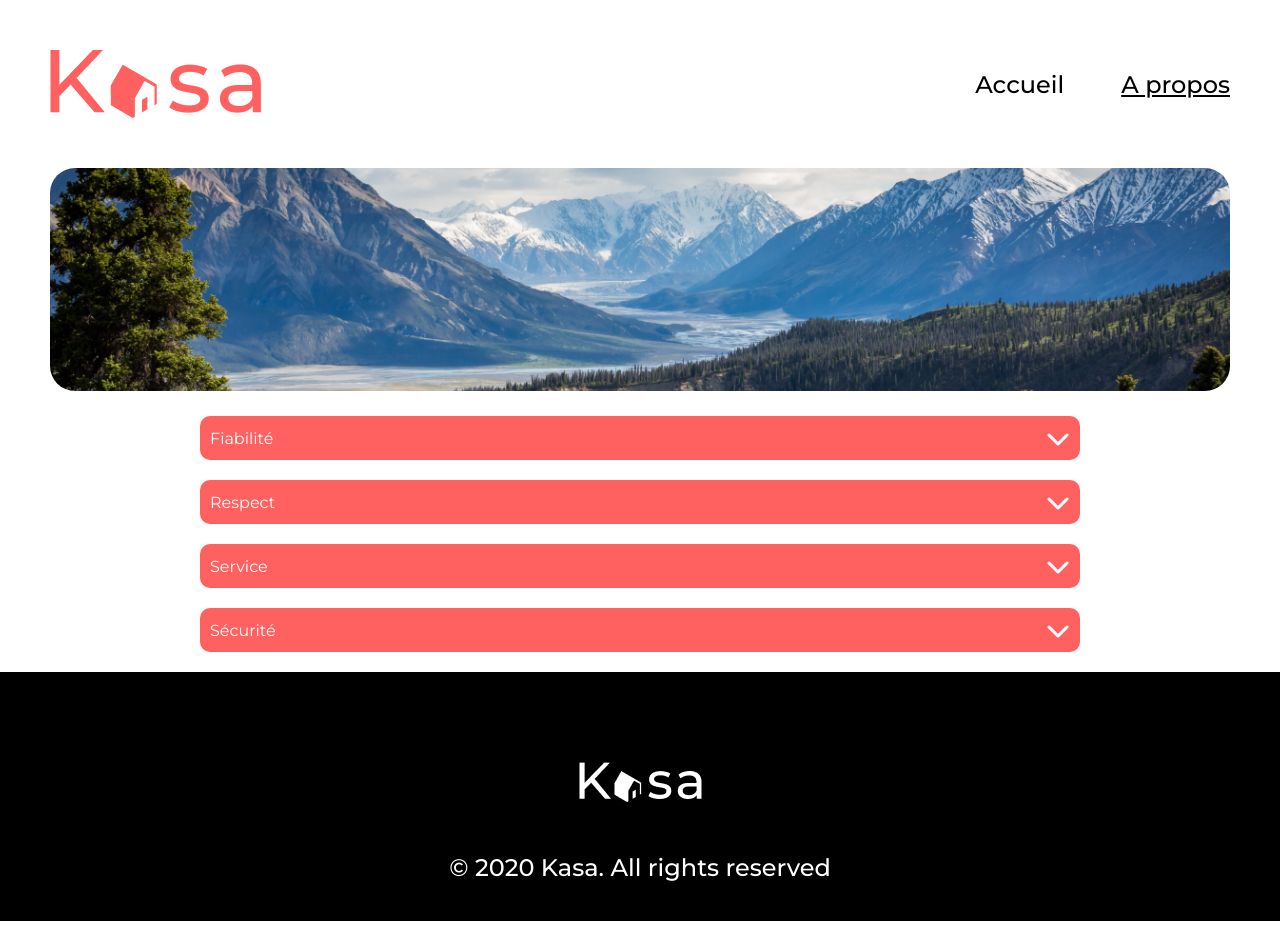
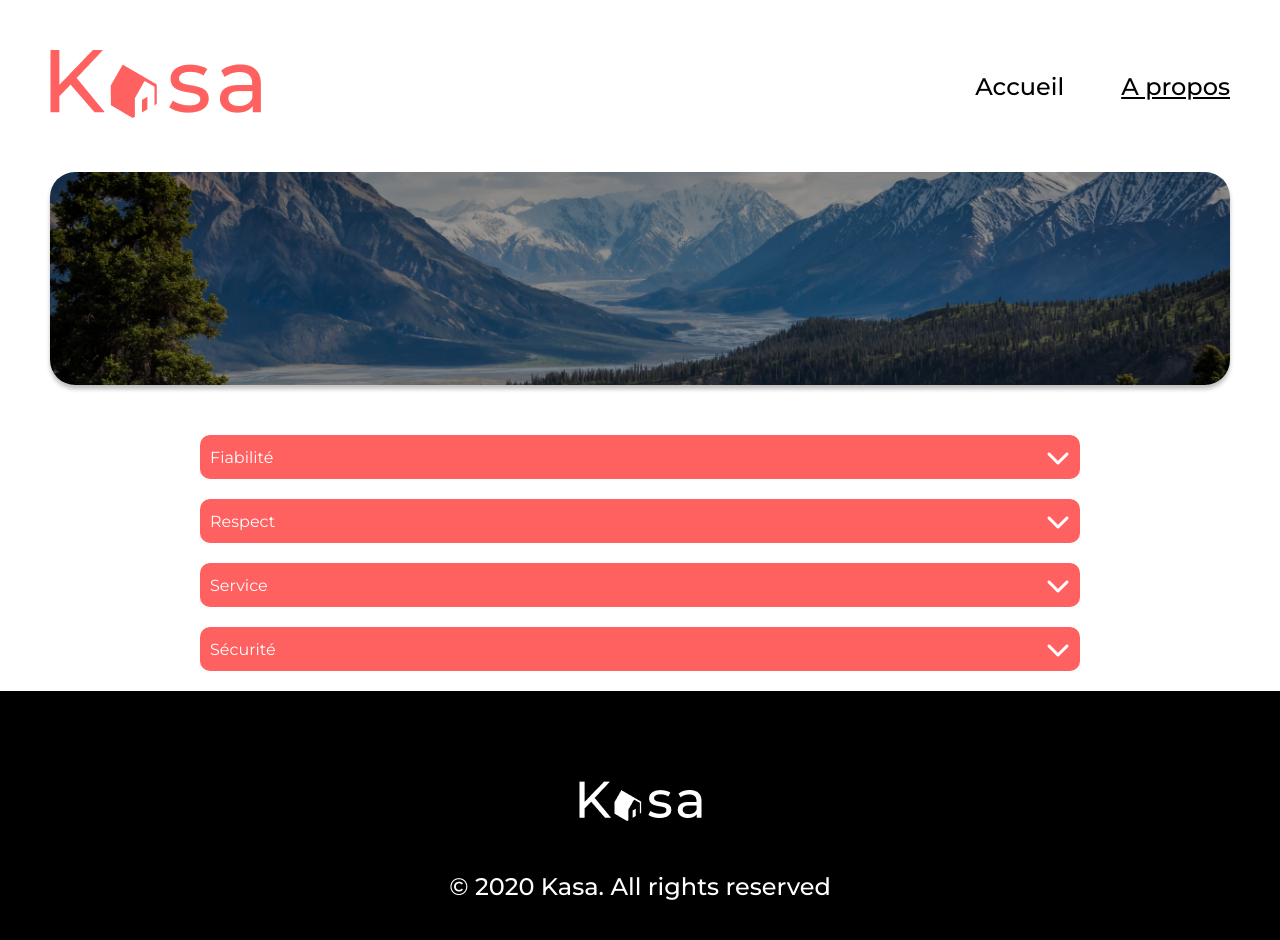
Before and after one commit to Antholovisi/OC_projet_5, a React (Create React App) app in the folder kasa/: page /about in a window 1280 px wide. Built offline with nearby package versions, Linux system fonts and the light colour scheme.

Commit message:
Ajustement animation collapse et carou

```diff
--- a/kasa/src/components/ApartmentBanner/ApartmentBanner.scss
+++ b/kasa/src/components/ApartmentBanner/ApartmentBanner.scss
@@ -1,52 +1,83 @@
 @import '../variables/colors.scss';
 @import '../variables/mixins.scss';
 
-.apartment-banner {
+.carousel-container {
+  position: relative;
+  overflow: hidden;
   margin-bottom: 25px;
-  position: relative;
 
-  img {
-    @include responsive-img(415px);
-  }
+  .carousel {
+    position: relative;
+    overflow: hidden;
 
-  &.about-banner {
-    img {
-      height: 223px;
-    }
-  }
-
-  @include media('(max-width: 768px)') {
-    img {
-      height: 255px;
+    .carousel-inner {
+      height: 415px;
+      display: flex;
+      transition: transform 0.5s ease-in-out;
+      width: 100%;
     }
 
-    &.about-banner {
+    .slide {
+      width: 100%;
+      flex: 0 0 auto;
+      transition: opacity 0.5s ease-in-out;
+      overflow: hidden;
+      display: flex;
+      border-radius: 25px;
+
       img {
-        height: 111px;
+        width: 100%;
+        object-fit: cover;
+      }
+    }
+
+    .arrow {
+      position: absolute;
+      top: 50%;
+      transform: translateY(-50%);
+      background-color: rgba(0, 0, 0, 0);
+      color: $white-color;
+      border: none;
+      cursor: pointer;
+      z-index: 10;
+      font-size: 75px;
+      padding: 10px;
+      transition: background-color 0.3s ease-in-out;
+      border-radius: 0;
+      &.prev {
+        left: 10px;
+      }
+
+      &.next {
+        right: 10px;
+      }
+
+      &:hover {
+        background-color: rgba(0, 0, 0, 0.3);
       }
     }
   }
 
-  .custom-prev-arrow,
-  .custom-next-arrow {
+  .counter {
     position: absolute;
-    top: 50%;
-    transform: translateY(-50%);
-    @include flex-center(row, center, center);
-    cursor: pointer;
-    z-index: 10;
+    bottom: 10px;
+    left: 50%;
+    transform: translateX(-50%);
+    color: $white-color;
+    font-size: 18px;
+    padding: 5px 10px;
+    background-color: rgba(0, 0, 0, 0.3);
+    border-radius: 5px;
+  }
 
-    &.custom-prev-arrow {
-      left: 10px;
-    }
-
-    &.custom-next-arrow {
-      right: 10px;
-    }
-
-    i {
-      color: $white-color;
-      font-size: clamp(25px, 8vw, 96px);
+  @include media('(max-width: 768px)') {
+    .carousel {
+      .carousel-inner {
+        height: 255px;
+      }
+      .arrow {
+        font-size: 24px;
+      }
     }
   }
 }
--- a/kasa/src/components/ApartmentBanner/index.jsx
+++ b/kasa/src/components/ApartmentBanner/index.jsx
@@ -1,55 +1,43 @@
 import React, { useState } from 'react';
-import { Carousel } from 'react-responsive-carousel';
-import 'react-responsive-carousel/lib/styles/carousel.min.css';
 import './ApartmentBanner.scss';
 
-function ApartmentBanner({ additionalClass, images }) {
+function Carousel({ images }) {
   const [currentSlide, setCurrentSlide] = useState(0);
 
-  const handleNext = () => {
+  const nextSlide = () => {
     setCurrentSlide((prevSlide) => (prevSlide + 1) % images.length);
   };
 
-  const handlePrev = () => {
+  const prevSlide = () => {
     setCurrentSlide((prevSlide) =>
       prevSlide === 0 ? images.length - 1 : prevSlide - 1
     );
   };
 
   return (
-    <div className={`apartment-banner ${additionalClass}`}>
-      <Carousel
-        showThumbs={false}
-        showIndicators={false}
-        selectedItem={currentSlide}
-        onChange={setCurrentSlide}
-        onClickItem={() => {}}
-        onClickNext={handleNext}
-        onClickPrev={handlePrev}
-        infiniteLoop={true}
-        showStatus={false} // Cacher le compteur de diapositives
-        renderArrowPrev={(onClickHandler, hasPrev, label) =>
-          hasPrev && (
-            <div className="custom-prev-arrow" onClick={onClickHandler}>
-              <i className="fa-solid fa-chevron-left"></i>
+    <div className="carousel-container">
+      <div className="carousel">
+        <div
+          className="carousel-inner"
+          style={{
+            transform: `translateX(-${currentSlide * 100}%)`,
+          }}>
+          {images.map((imageUrl, index) => (
+            <div key={index} className="slide">
+              <img src={imageUrl} alt={`Slide ${index + 1}`} />
             </div>
-          )
-        }
-        renderArrowNext={(onClickHandler, hasNext, label) =>
-          hasNext && (
-            <div className="custom-next-arrow" onClick={onClickHandler}>
-              <i className="fa-solid fa-chevron-right"></i>
-            </div>
-          )
-        }>
-        {images.map((imageUrl, index) => (
-          <div key={index}>
-            <img src={imageUrl} alt={`Slide ${index}`} />
-          </div>
-        ))}
-      </Carousel>
+          ))}
+        </div>
+        <button className="arrow prev" onClick={prevSlide}>
+          <i className="fa-solid fa-chevron-left"></i>
+        </button>
+        <button className="arrow next" onClick={nextSlide}>
+          <i className="fa-solid fa-chevron-right"></i>
+        </button>
+      </div>
+      <div className="counter">{`${currentSlide + 1}/${images.length}`}</div>
     </div>
   );
 }
 
-export default ApartmentBanner;
+export default Carousel;
--- a/kasa/src/components/ApartmentDetails/index.jsx
+++ b/kasa/src/components/ApartmentDetails/index.jsx
@@ -16,7 +16,9 @@
           className={`fa-solid fa-chevron-down ${isOpen ? 'rotate' : ''}`}
           onClick={toggleDescription}></i>
       </p>
-      {isOpen && <p className="description-content">{content}</p>}
+      <div className={`description-content ${isOpen ? 'open' : 'closed'}`}>
+        <p>{content}</p>
+      </div>
     </div>
   );
 }
--- a/kasa/src/components/Header/index.jsx
+++ b/kasa/src/components/Header/index.jsx
@@ -6,12 +6,14 @@
 function Header() {
   return (
     <div className="navContainer">
-      <img src={Logo} alt="Logo Kasa orange" />
+      <NavLink to="/">
+        <img src={Logo} alt="Logo Kasa orange" />
+      </NavLink>
       <nav className="navBar">
-        <NavLink exact to="/" activeClassName="active">
+        <NavLink to="/" activeclassname="active">
           Accueil
         </NavLink>
-        <NavLink to="/about" activeClassName="active">
+        <NavLink to="/about" activeclassname="active">
           A propos
         </NavLink>
       </nav>
--- a/kasa/src/components/banner/index.jsx
+++ b/kasa/src/components/banner/index.jsx
@@ -1,15 +1,17 @@
-import Logo from '../../Assets/img_banner1.png';
+import React from 'react';
 import './banner.scss';
 
-function Banner() {
+function Banner({ showText, imageUrl }) {
   return (
     <div className="banner">
-      <img src={Logo} alt="paysage banner" />
-      <div className="banner-text">
-        <p>
-          Chez vous,<span className="second-line"> et partout ailleurs</span>
-        </p>
-      </div>
+      <img src={imageUrl} alt="paysage banner" />
+      {showText && (
+        <div className="banner-text">
+          <p>
+            Chez vous,<span className="second-line"> et partout ailleurs</span>
+          </p>
+        </div>
+      )}
     </div>
   );
 }
--- /dev/null
+++ b/kasa/src/data/aboutData.json
@@ -0,0 +1,5 @@
+{
+    "contentFiabilite": "Les annonces postées sur Kasa garantissent une fiabilité totale. Les photos sont conformes aux logements et toutes les informations sont régulièrement vérifiées par nos équipes.",
+    "contentRespect": "La bienveillance fait partie des valeurs fondatrices de Kasa. Tout comportement discriminatoire ou de perturbation du voisinage entraînera une exclusion de notre plateforme.",
+    "contentSecurite": "La sécurité est la priorité de Kasa. Aussi bien pour nos hôtes que pour les voyageurs, chaque logement correspond aux critères de sécurité établis par nos services. En laissant une note aussi bien à l'hôte qu'au locataire, cela permet à nos équipes de vérifier que les standards sont bien respectés. Nous organisons également des ateliers sur la sécurité domestique pour nos clients."
+  }
--- a/kasa/src/pages/a_propos/index.jsx
+++ b/kasa/src/pages/a_propos/index.jsx
@@ -1,26 +1,22 @@
+// About.jsx
+
 import React from 'react';
-import ApartmentBanner from '../../components/ApartmentBanner';
+import Banner from '../../components/banner';
 import Main from '../../components/main';
 import ApartmentDetails from '../../components/ApartmentDetails';
+import aboutData from '../../data/aboutData';
 import imgBanner2 from '../../Assets/img_banner2.png';
 
 function About() {
-  const contentFiabilité =
-    'Les annonces postées sur Kasa garantissent une fiabilité totale. Les photos sont conformes aux logements et toutes les informations sont régulièrement vérifiées par nos équipes.';
-  const contentRespect =
-    'La bienveillance fait partie des valeurs fondatrices de Kasa. Tout comportement discriminatoire ou de perturbation du voisinage entraînera une exclusion de notre plateforme.';
-  const contentSecurite =
-    "La sécurité est la priorité de Kasa. Aussi bien pour nos hôtes que pour les voyageurs, chaque logement correspond aux critères de securité établis par nos services. En laissant une note aussi bien à l'hôte qu'au locataire, cela permet à nos équipes de vérifier que les standards sont bien respectés. Nous organisons également des ateliers sur la securité domestique pour nos clients.";
-
-  const images = [imgBanner2];
+  const { contentFiabilite, contentRespect, contentSecurite } = aboutData;
 
   return (
     <Main>
-      <ApartmentBanner images={images} additionalClass="about-banner" />
+      <Banner showText={false} imageUrl={imgBanner2} />{' '}
       <ApartmentDetails
         additionalClass="About-details"
         title="Fiabilité"
-        content={contentFiabilité}
+        content={contentFiabilite}
       />
       <ApartmentDetails
         additionalClass="About-details"
--- a/kasa/src/pages/home/index.jsx
+++ b/kasa/src/pages/home/index.jsx
@@ -1,17 +1,20 @@
-import React from 'react';
+import React, { useEffect } from 'react';
 import Banner from '../../components/banner';
 import Main from '../../components/main';
 import ApartementGrid from '../../components/ApartementGrid';
-
-
+import imgBanner1 from '../../Assets/img_banner1.png';
 
 function Home() {
-    return (
-        <Main>
-            <Banner />
-            <ApartementGrid />
-        </Main>
-    );
+  useEffect(() => {
+    window.scrollTo(0, 0);
+  }, []);
+
+  return (
+    <Main>
+      <Banner showText={true} imageUrl={imgBanner1} />
+      <ApartementGrid />
+    </Main>
+  );
 }
 
-export default Home
+export default Home;
```
Also changed, not shown: kasa/src/components/ApartmentDetails/ApartmentDetails.scss (+12 -8 lines), kasa/src/index.jsx (+1 -7 lines).
